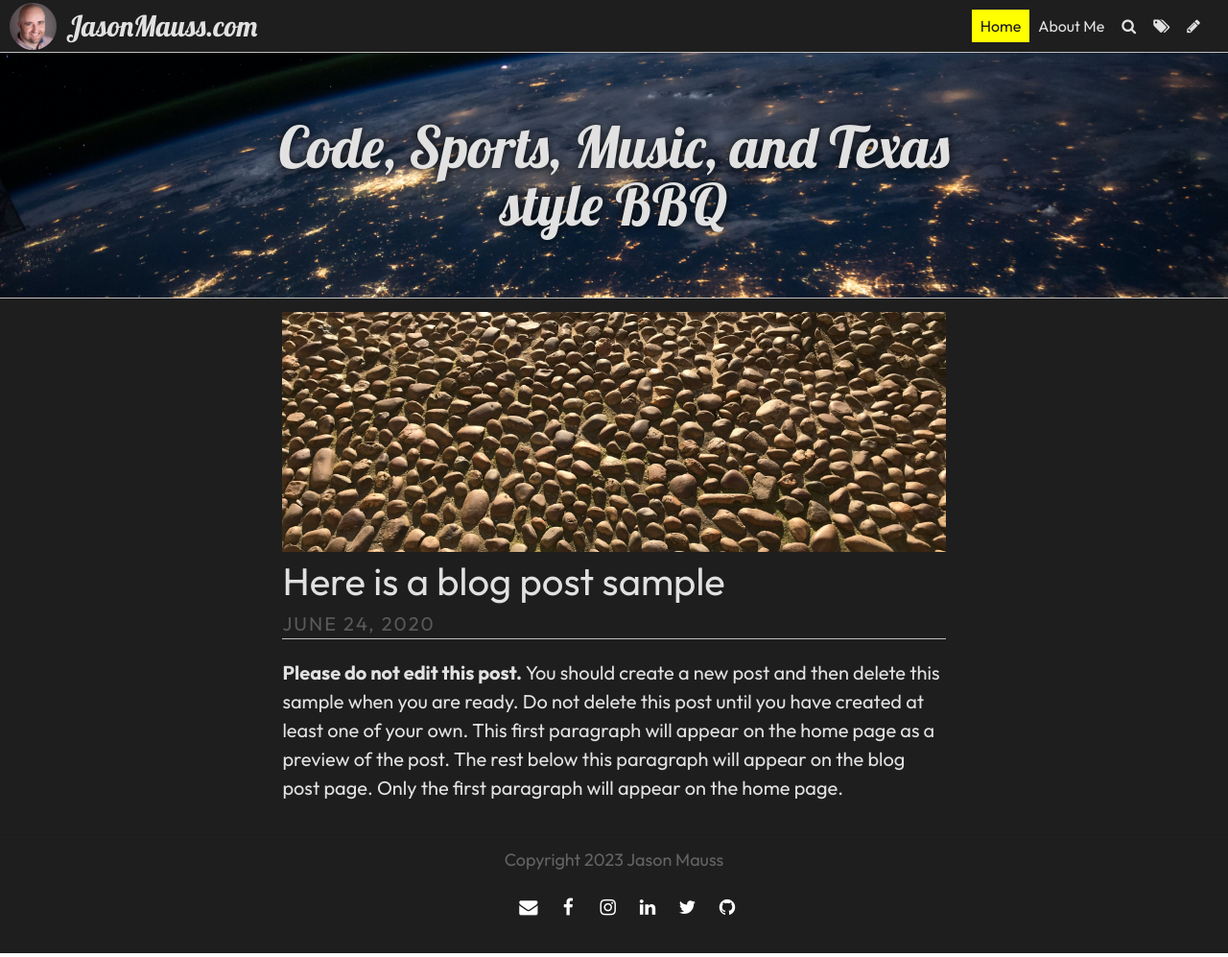
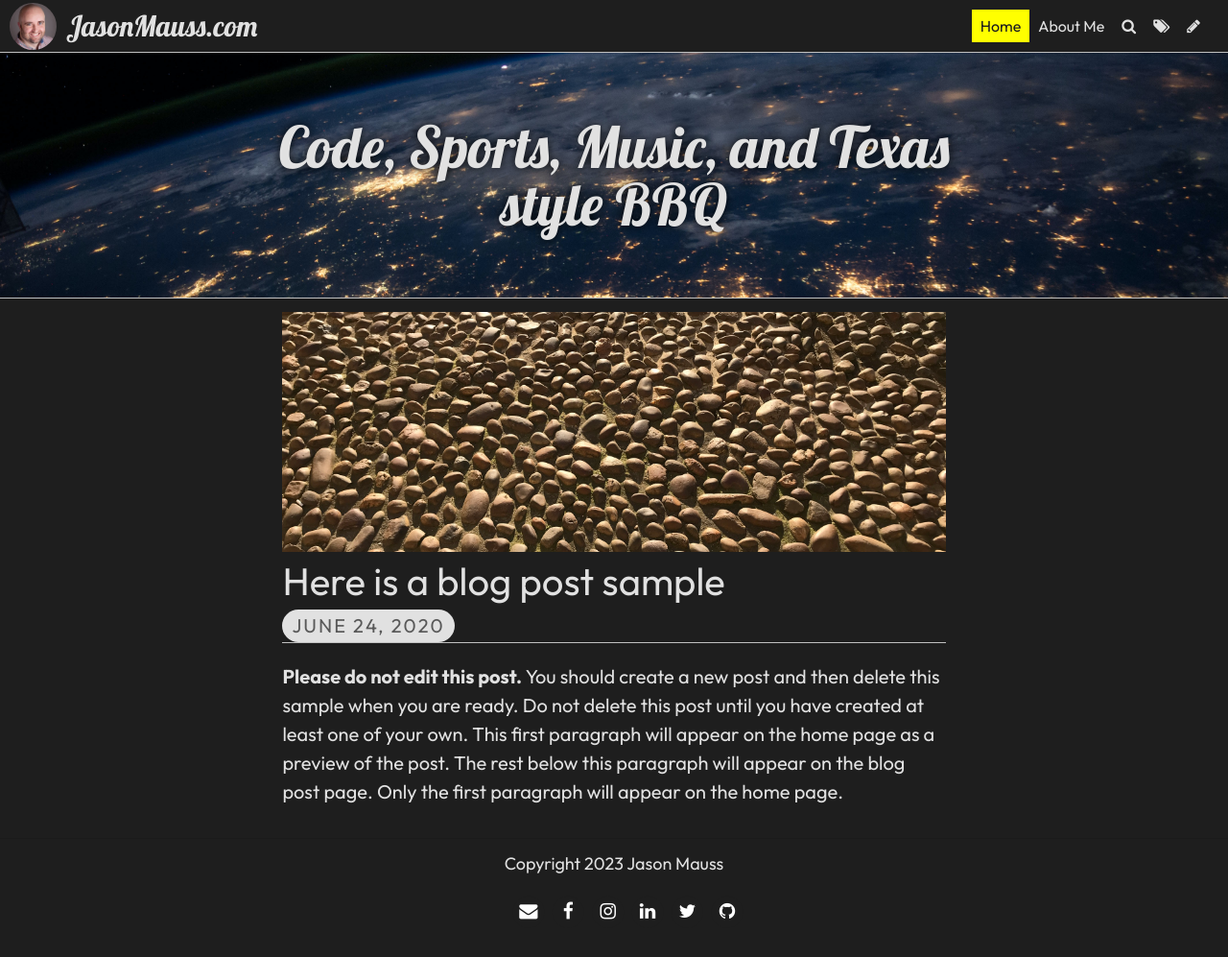
Before and after one commit to jasonmauss/jasonmaussblog, a Jekyll site: the page built from index.html, in a window 1280 px wide and 997 px high. Shown: the whole window at 96% size. Built offline with Jekyll 4.4.1, drawn with Linux system fonts in a browser that asks for light colours; some web fonts are replaced; the list of posts is cut into pages by our own code.

Commit message:
more color changes

```diff
--- a/styles/styles.css
+++ b/styles/styles.css
@@ -160,6 +160,7 @@ dd {
 p, ol, ul, dl, .math-display {
     line-height: 1.5;
     margin-bottom: 1em;
+    color:#E1E1E1;
 }
 
 .math-display {
@@ -337,6 +338,11 @@ header {
   border-bottom: 1px solid silver;
 }
 
+header h1.title {
+    font-family: 'Outfit', "Palatino Linotype", "Book Antiqua", Palatino, serif;
+
+}
+
 .posts h1 a.post-link {
     color: #E1E1E1;
     font-family: 'Outfit', "Trebuchet MS", Helvetica, Arial, sans-serif;
@@ -353,7 +359,9 @@ header {
 .post-info {
     border-radius: 1em;
     padding-right: 0.5em;
-    display: inline-flex
+    display: inline-flex;
+    background-color: #E1E1E1;
+    padding:2px 10px;
 }
 
 .post-info a {
@@ -1268,7 +1276,7 @@ code.highlighter-rouge {
     padding: 0.2em 0.4em;
     font-size: .75em;
     background-color: rgba(38, 50, 56, 0.15);
-    color: #24292e;
+    color: #E1E1E1;
     border-radius: 2px;
     font-family: Monaco, Consolas, "Lucida Console", monospace
 }
--- a/styles/typography.css
+++ b/styles/typography.css
@@ -79,8 +79,9 @@ blockquote {
 }
 
 /* change the first paragraph in a blog post */
-.post-content p:first-child {
-  font-size: 1.1em;
+.post-content p:first-child,
+.post-content p {
+  font-size: 1em;
 }
 
 /* when the screen gets small the fonts then change size. There are 2 steps here. You can leave this alone*/
```
